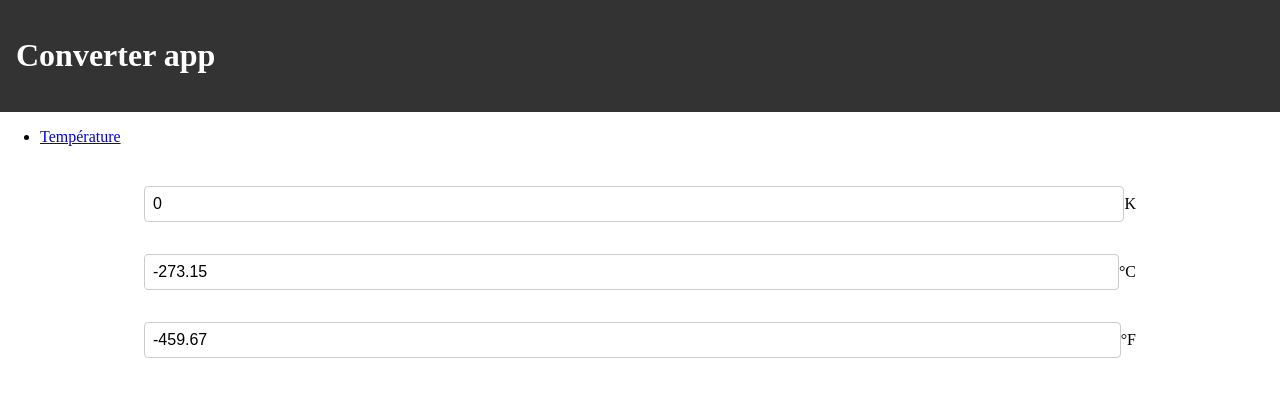
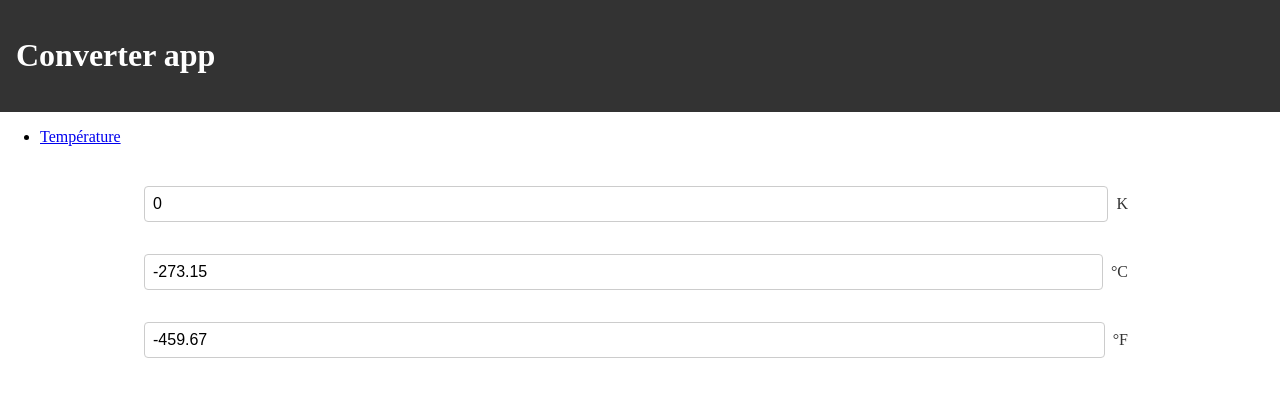
Before and after one commit to Chabloz/WebMobUi52-live-2, a Vue app: page / in a window 1280 px wide. Shown: the top 396 px of the page. Built offline with nearby package versions, Linux system fonts and the light colour scheme.

Commit message:
Add BaseForm component

```diff
--- a/src/components/bases/BaseInputNumber.vue
+++ b/src/components/bases/BaseInputNumber.vue
@@ -41,7 +41,7 @@
     font-size: 1rem;
     box-sizing: border-box;
   }
-  symbol {
+  abbr {
     font-size: 1rem;
     margin-left: 0.5rem;
     color: #333;
```
